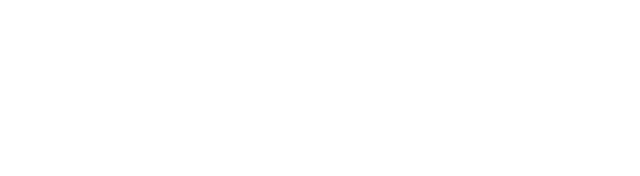
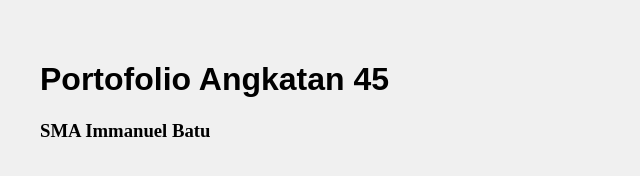
Before and after one commit to JaKy969/Portofolio-Angkatan-45, a plain HTML site: page index.html in a window 1280 px wide. Shown: the whole page, without its empty margins (0-640 px from the left). Drawn offline with Linux system fonts and the light colour scheme.

Commit message:
Add Title

```diff
--- a/index.html
+++ b/index.html
@@ -4,9 +4,9 @@
     <meta charset="UTF-8">
     <meta name="viewport" content="width=device-width, initial-scale=1.0">
     <link rel="stylesheet" href="style.css">
-    <title>Document</title>
+    <title>Portofolio Angkatan-45</title>
 </head>
 <body>
-
-</body>
+    <h1>Portofolio Angkatan 45</h1>
+    <h3>SMA Immanuel Batu</h3>
 </html>
--- a/style.css
+++ b/style.css
@@ -0,0 +1,9 @@
+h1 {
+    font-family: 'Arial', sans-serif;
+}
+
+body {
+    background-color: #f0f0f0;
+    margin: 20px;
+    padding: 20px;
+}
```
